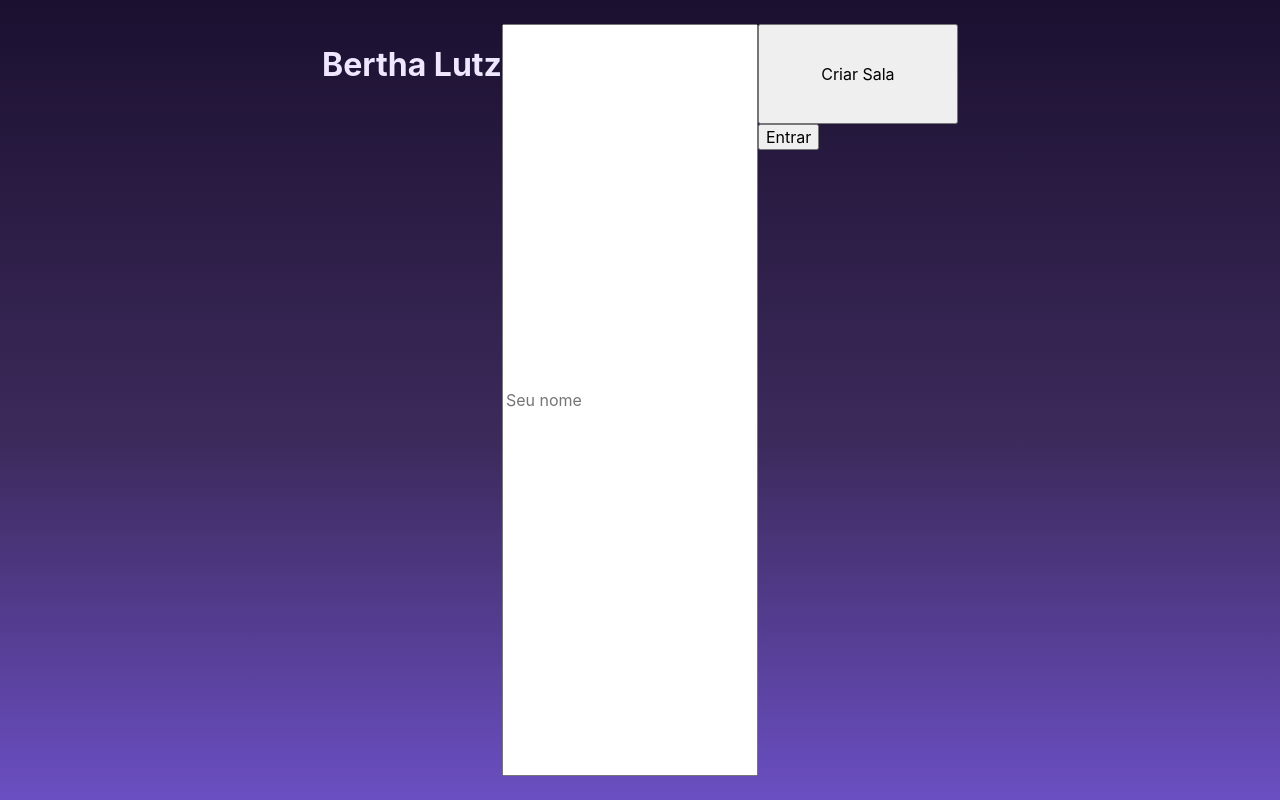
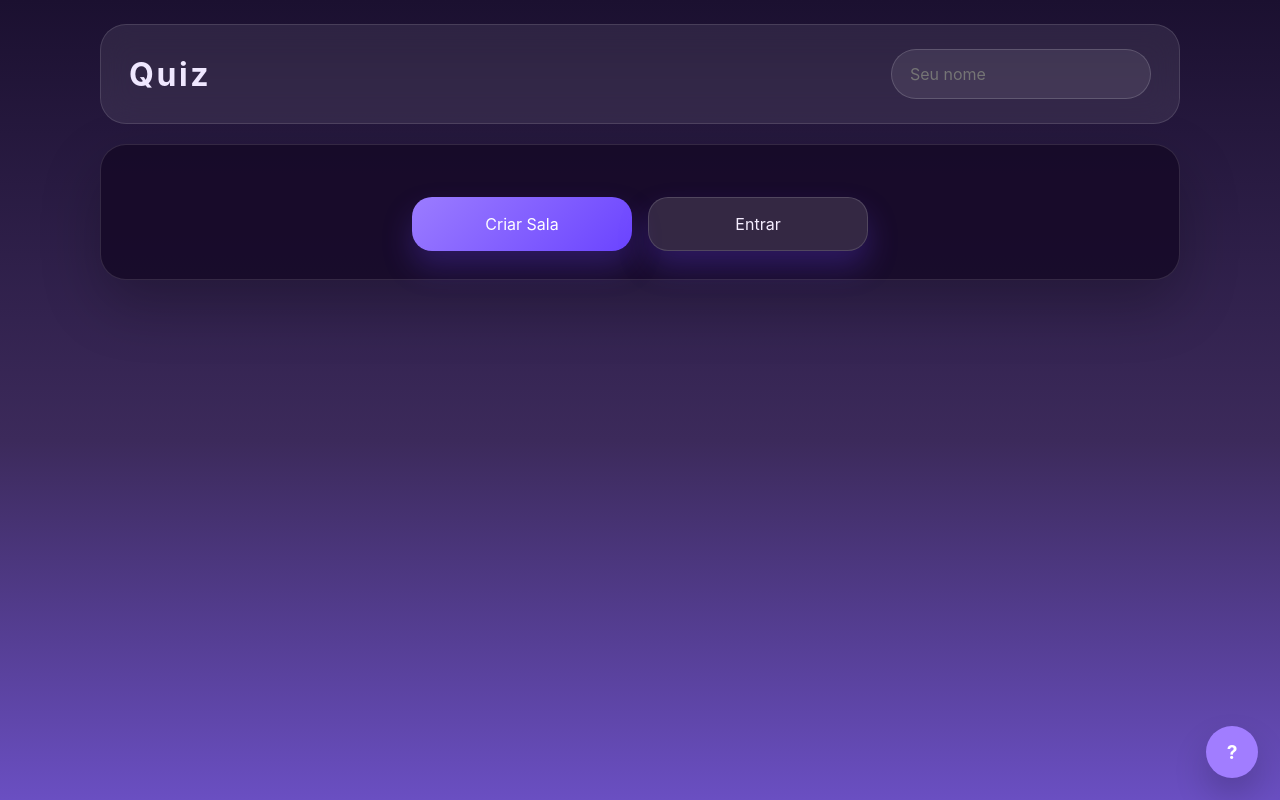
Before and after one commit to Luissgome/Bertha-Lutz, a Flask app: page / in a window 1280 px wide. Run offline with Flask 3, Linux system fonts and the light colour scheme; some libraries are stand-ins or nearby versions.

Commit message:
Update index.html

```diff
--- a/templates/index.html
+++ b/templates/index.html
@@ -7,17 +7,49 @@
     <link rel="stylesheet" href="{{ url_for('static', filename='styles.css') }}">
 </head>
 <body>
-    <h1>Bertha Lutz</h1>
-    <input type="text" id="inputNome" placeholder="Seu nome">
+    <div class="page-shell">
+        <header class="header-bar">
+            <div>
+                <h1>Quiz</h1>
+            </div>
+            <div class="input-top-right">
+                <input type="text" id="inputNome" placeholder="Seu nome">
+            </div>
+        </header>
 
-    <div class="styles" id="divDeSalas">
-        <button style="height: 100px; width: 200px;" id="Sala" onclick="criarSala()">Criar Sala</button>
-        <br>
-        <button onclick="entrarSala()">Entrar</button>
-        <br>
+        <main class="content-card">
+            <div class="card-inner centered">
+                <div class="button-group">
+                    <button id="Sala" onclick="criarSala()">Criar Sala</button>
+                    <button class="secondary" onclick="entrarSala()">Entrar</button>
+                </div>
+            </div>
+        </main>
+
+        <button class="help-button" onclick="mostrarConteudo()"><strong>?</strong></button>
+
+        <div id="conteudo" class="info-panel" style="display: none;">
+            <h2>Leis importantes no Brasil</h2>
+            <p>
+                O Brasil possui várias leis para proteger as mulheres:
+            </p>
+            <p>
+                Lei Maria da Penha: protege mulheres contra violência doméstica e familiar.
+            </p>
+            <p>
+                Lei do Minuto Seguinte: garante atendimento imediato e gratuito às vítimas de violência sexual.
+            </p>
+            <p>
+                Lei Carolina Dieckmann: combate crimes virtuais como invasão de dispositivos.
+            </p>
+            <p>
+                Lei Rose Leonel: pune quem divulga conteúdo íntimo sem autorização.
+            </p>
+        </div>
     </div>
 
     <script src="https://cdn.socket.io/4.7.2/socket.io.min.js"></script>
-    <script type="module" src="{{ url_for('static', filename='index.js') }}"></script>
+    <script src="{{ url_for('static', filename='index.js') }}"></script>
+    <script src="static/quiz.js"></script>
 </body>
 </html>
```
